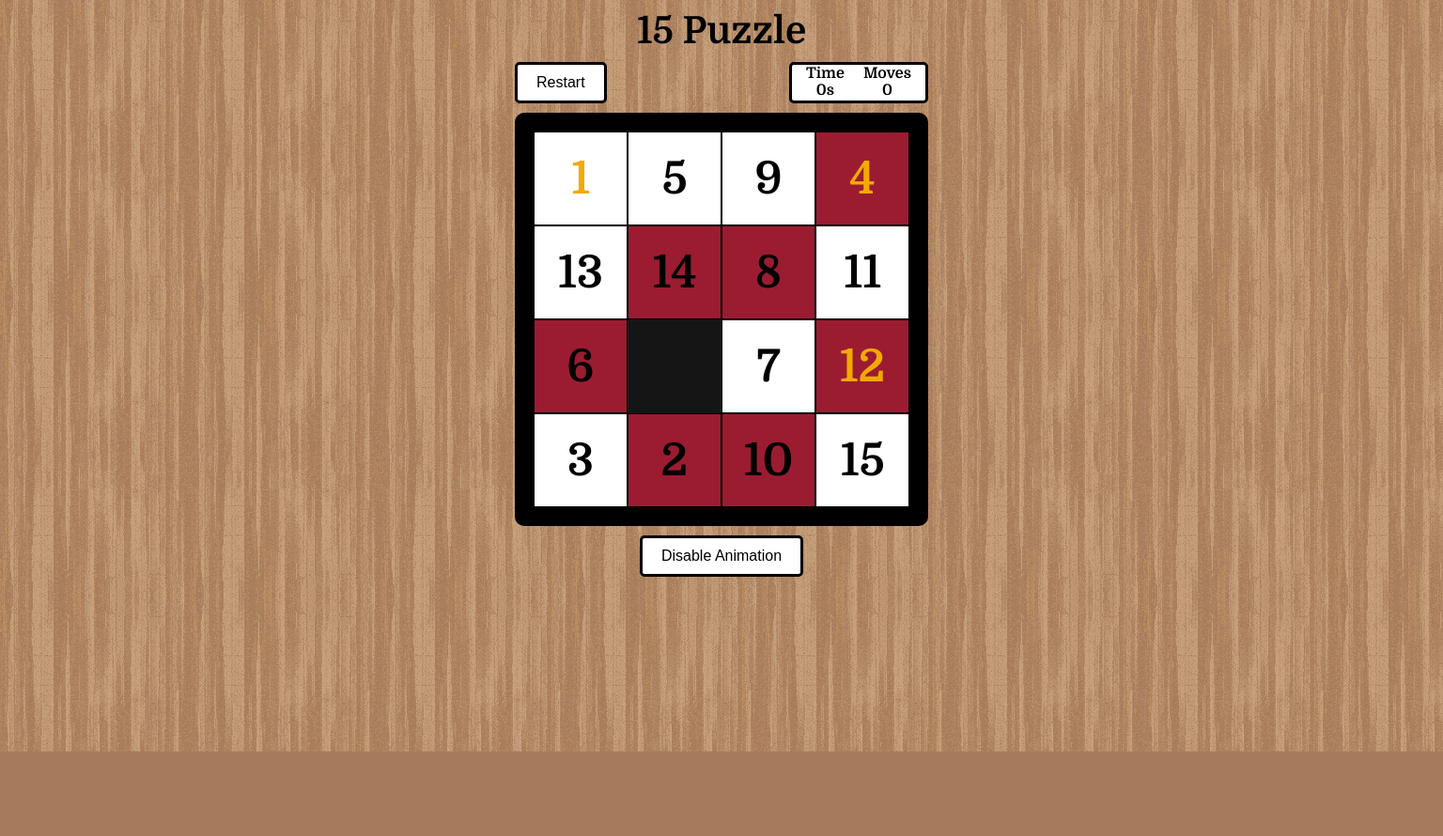
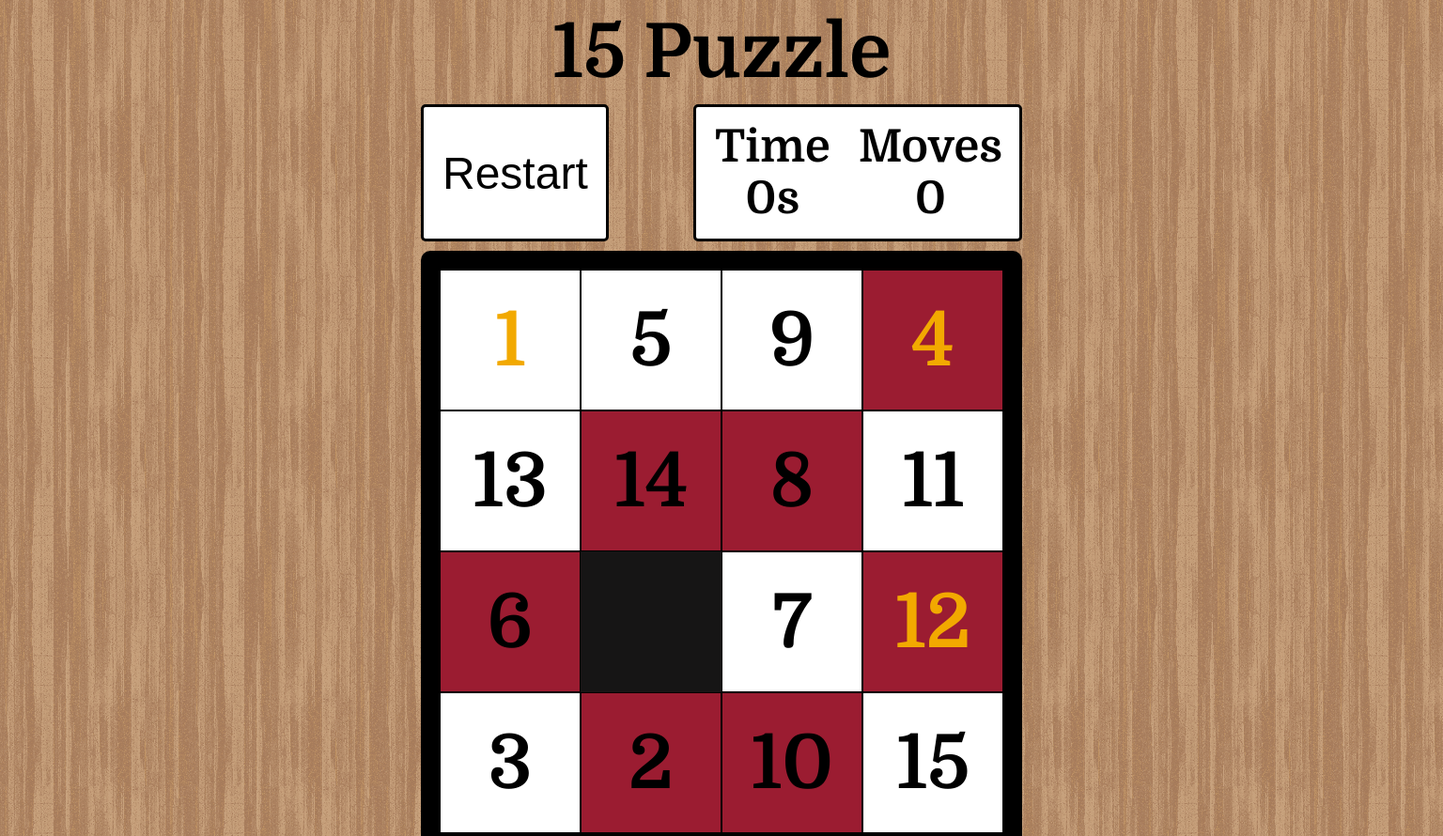
Before and after one commit to EnzoBrancati/15Puzzle, a plain HTML site: page index.html in a window 1536 px wide. Shown: the top 890 px of the page at 94% size. Before the commit the page ends 800 px from the top, so only its background shows below. Drawn offline with Linux system fonts and the light colour scheme.

Commit message:
added media queries for large desktop devices

```diff
--- a/css/style.css
+++ b/css/style.css
@@ -158,6 +158,49 @@ button:hover {
     z-index: -1;
 }
 
+@media (min-width: 1367px) {
+
+    #game-container {
+        width: 640px;
+    }
+
+    h1 {
+        font-size: 5rem;
+    }
+
+    button#restart-btn {
+        width: 200px;
+        font-size: 3rem;
+    }
+
+    #counter {
+        width: 350px;
+        font-size: 3rem;
+    }
+
+    #time,
+    #moves {
+        margin: 15px;
+    }
+
+    button#toggle-animation-btn {
+        width: 500px;
+        font-size: 4vw;
+    }
+
+    #game-board {
+        grid-template-columns: repeat(4, 150px);
+        grid-template-rows: repeat(4, 150px);
+
+    }
+
+    .cell {
+        width: 150px;
+        height: 150px;
+        font-size: 5rem;
+    }
+}
+
 @media (max-width: 480px) {
 
     #game-container {
```
